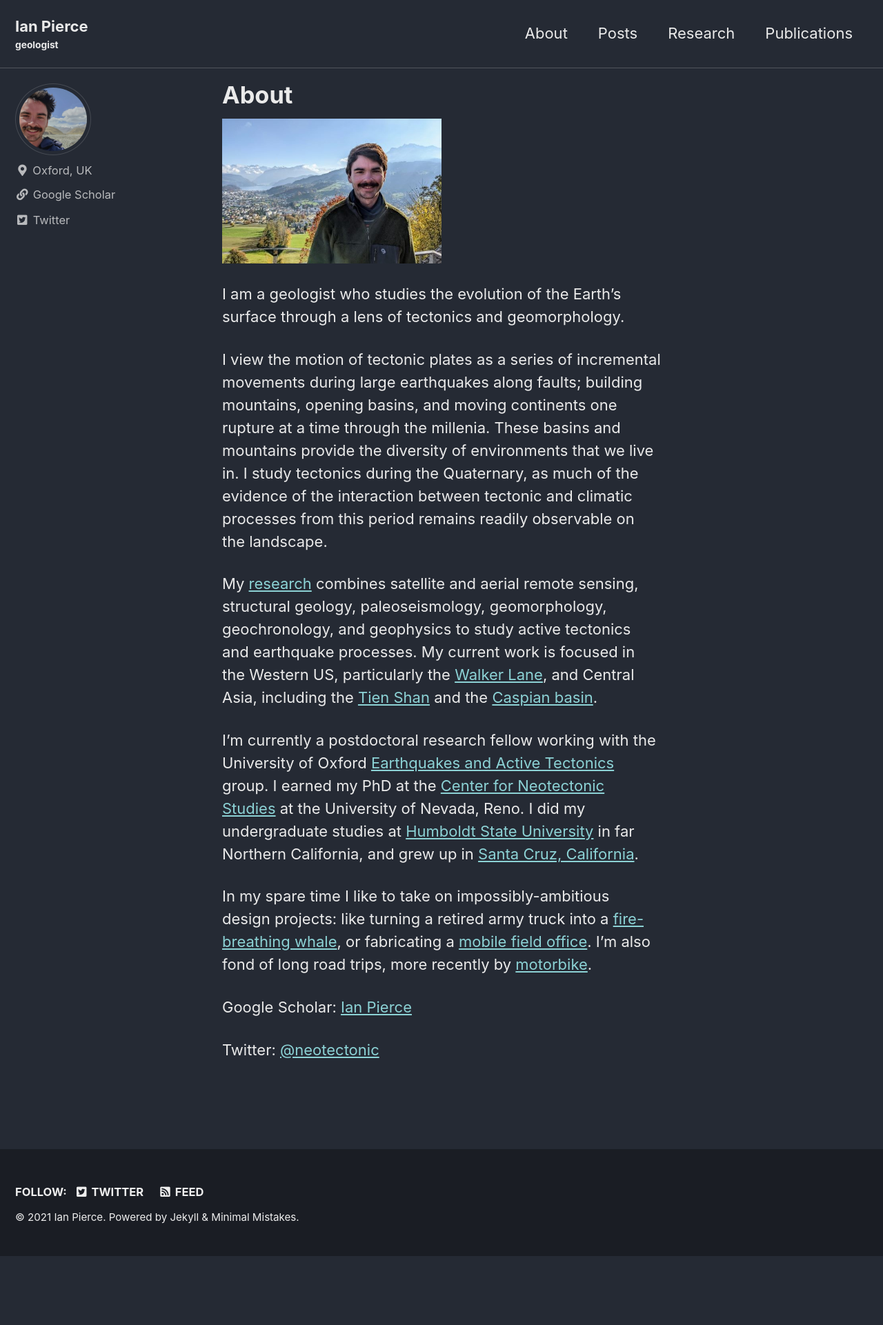
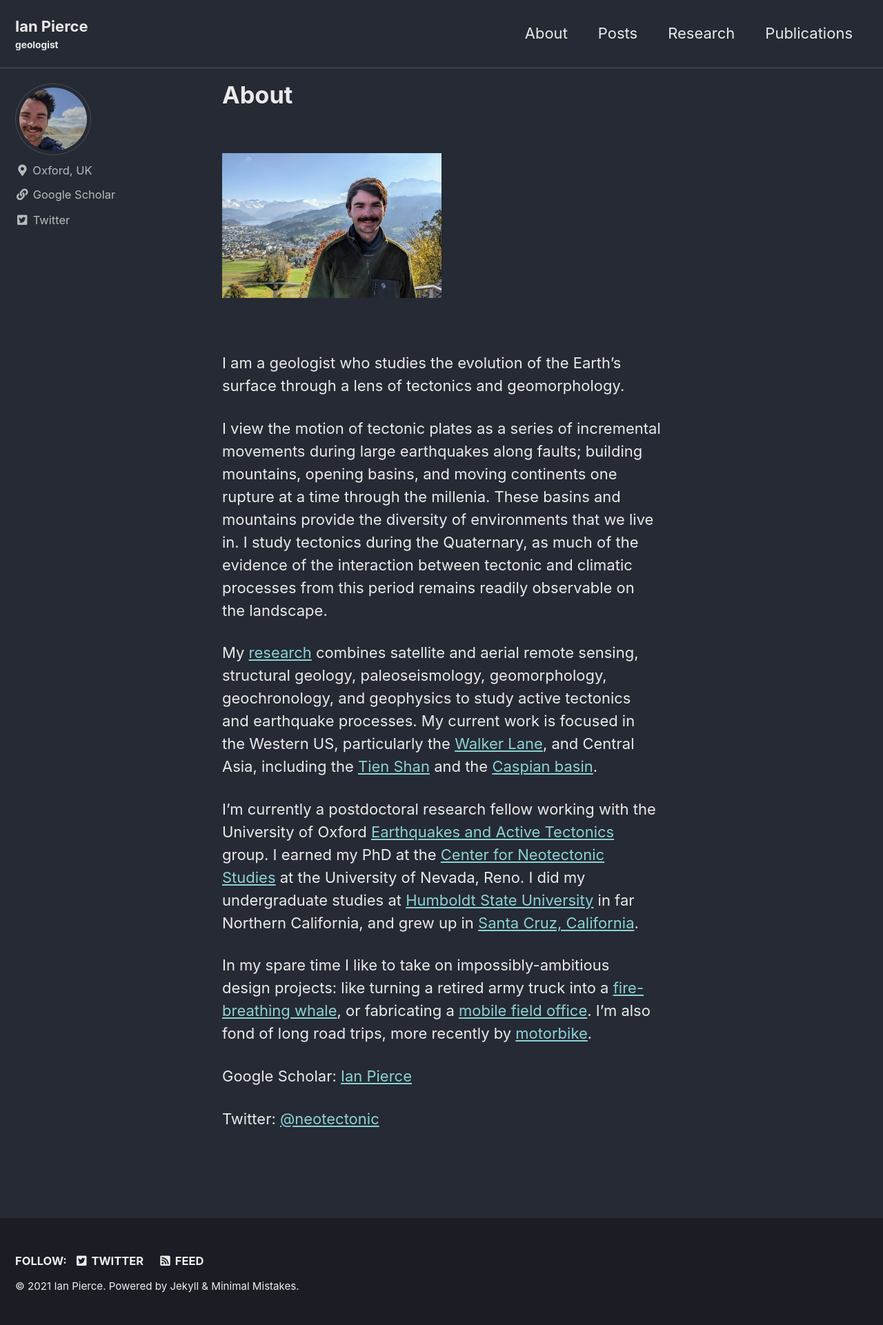
Before and after one commit to Neotectonic/Neotectonic.github.io, a Jekyll site: the page built from docs/_pages/about.markdown, in a window 1280 px wide. Shown: the whole page at 69% size. Built offline with Jekyll 4.4.1, drawn with Linux system fonts in a browser that asks for light colours; cached includes are drawn as plain includes; before the commit the page ends 1821 px from its top, so only the background shows below that.

Commit message:
Update about.markdown

```diff
--- a/docs/_pages/about.markdown
+++ b/docs/_pages/about.markdown
@@ -3,7 +3,7 @@ title: About
 permalink: /about/
 ---
 
-<img src="/assets/images/ian-550.jpg" width="50%" height="auto"  style="align:right">
+<img src="/assets/images/ian-550.jpg" width="50%" height="auto"  style="vertical-align:right;margin:50px 0px">
 
 I am a geologist who studies the evolution of the Earth's surface through a lens of tectonics and geomorphology.
 
```
